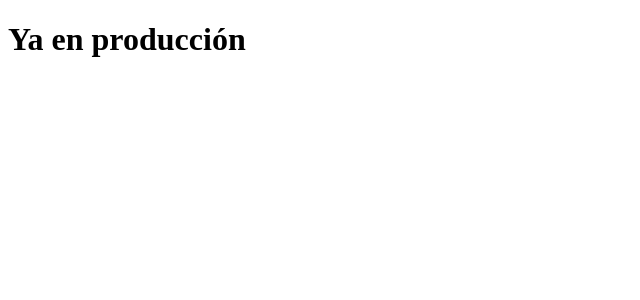
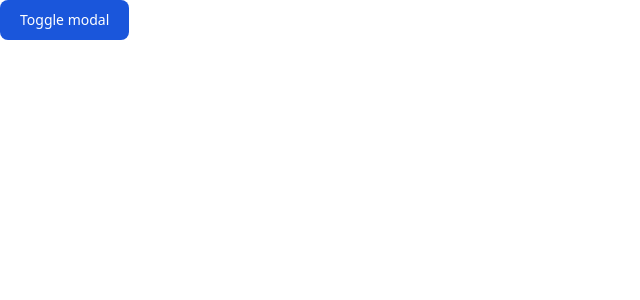
Before and after one commit to byteAr/myPage, an Angular app: page / in a window 1280 px wide. Shown: the top 300 px of the page, without its empty margins (0-640 px from the left). Built offline with nearby package versions, Linux system fonts and the light colour scheme.

Commit message:
instalamos tailwind y agregamos flowbite al proyecto

```diff
--- a/package.json
+++ b/package.json
@@ -18,6 +18,7 @@
     "@angular/platform-browser": "^16.1.0",
     "@angular/platform-browser-dynamic": "^16.1.0",
     "@angular/router": "^16.1.0",
+    "flowbite": "^1.8.1",
     "rxjs": "~7.8.0",
     "tslib": "^2.3.0",
     "zone.js": "~0.13.0"
@@ -33,6 +34,7 @@
     "karma-coverage": "~2.2.0",
     "karma-jasmine": "~5.1.0",
     "karma-jasmine-html-reporter": "~2.1.0",
+    "tailwindcss": "^3.3.3",
     "typescript": "~5.1.3"
   }
 }
--- a/src/app/app.component.html
+++ b/src/app/app.component.html
@@ -1 +1,39 @@
-<h1>Ya en producción</h1>
+<!-- Modal toggle -->
+<button data-modal-target="defaultModal" data-modal-toggle="defaultModal" class="block text-white bg-blue-700 hover:bg-blue-800 focus:ring-4 focus:outline-none focus:ring-blue-300 font-medium rounded-lg text-sm px-5 py-2.5 text-center dark:bg-blue-600 dark:hover:bg-blue-700 dark:focus:ring-blue-800" type="button">
+  Toggle modal
+  </button>
+
+  <!-- Main modal -->
+  <div id="defaultModal" tabindex="-1" aria-hidden="true" class="fixed top-0 left-0 right-0 z-50 hidden w-full p-4 overflow-x-hidden overflow-y-auto md:inset-0 h-[calc(100%-1rem)] max-h-full">
+      <div class="relative w-full max-w-2xl max-h-full">
+          <!-- Modal content -->
+          <div class="relative bg-white rounded-lg shadow dark:bg-gray-700">
+              <!-- Modal header -->
+              <div class="flex items-start justify-between p-4 border-b rounded-t dark:border-gray-600">
+                  <h3 class="text-xl font-semibold text-gray-900 dark:text-white">
+                      Terms of Service
+                  </h3>
+                  <button type="button" class="text-gray-400 bg-transparent hover:bg-gray-200 hover:text-gray-900 rounded-lg text-sm w-8 h-8 ml-auto inline-flex justify-center items-center dark:hover:bg-gray-600 dark:hover:text-white" data-modal-hide="defaultModal">
+                      <svg class="w-3 h-3" aria-hidden="true" xmlns="http://www.w3.org/2000/svg" fill="none" viewBox="0 0 14 14">
+                          <path stroke="currentColor" stroke-linecap="round" stroke-linejoin="round" stroke-width="2" d="m1 1 6 6m0 0 6 6M7 7l6-6M7 7l-6 6"/>
+                      </svg>
+                      <span class="sr-only">Close modal</span>
+                  </button>
+              </div>
+              <!-- Modal body -->
+              <div class="p-6 space-y-6">
+                  <p class="text-base leading-relaxed text-gray-500 dark:text-gray-400">
+                      With less than a month to go before the European Union enacts new consumer privacy laws for its citizens, companies around the world are updating their terms of service agreements to comply.
+                  </p>
+                  <p class="text-base leading-relaxed text-gray-500 dark:text-gray-400">
+                      The European Union’s General Data Protection Regulation (G.D.P.R.) goes into effect on May 25 and is meant to ensure a common set of data rights in the European Union. It requires organizations to notify users as soon as possible of high-risk data breaches that could personally affect them.
+                  </p>
+              </div>
+              <!-- Modal footer -->
+              <div class="flex items-center p-6 space-x-2 border-t border-gray-200 rounded-b dark:border-gray-600">
+                  <button data-modal-hide="defaultModal" type="button" class="text-white bg-blue-700 hover:bg-blue-800 focus:ring-4 focus:outline-none focus:ring-blue-300 font-medium rounded-lg text-sm px-5 py-2.5 text-center dark:bg-blue-600 dark:hover:bg-blue-700 dark:focus:ring-blue-800">I accept</button>
+                  <button data-modal-hide="defaultModal" type="button" class="text-gray-500 bg-white hover:bg-gray-100 focus:ring-4 focus:outline-none focus:ring-blue-300 rounded-lg border border-gray-200 text-sm font-medium px-5 py-2.5 hover:text-gray-900 focus:z-10 dark:bg-gray-700 dark:text-gray-300 dark:border-gray-500 dark:hover:text-white dark:hover:bg-gray-600 dark:focus:ring-gray-600">Decline</button>
+              </div>
+          </div>
+      </div>
+  </div>
--- a/src/app/app.component.ts
+++ b/src/app/app.component.ts
@@ -1,10 +1,15 @@
 import { Component } from '@angular/core';
+import { OnInit } from '@angular/core';
+import { initFlowbite } from 'flowbite';
 
 @Component({
   selector: 'app-root',
   templateUrl: './app.component.html',
   styleUrls: ['./app.component.css']
 })
-export class AppComponent {
+export class AppComponent implements OnInit {
   title = 'myPage';
+  ngOnInit(): void {
+    initFlowbite();
+  }
 }
--- a/src/styles.css
+++ b/src/styles.css
@@ -1 +1,4 @@
 /* You can add global styles to this file, and also import other style files */
+@tailwind base;
+@tailwind components;
+@tailwind utilities;
--- /dev/null
+++ b/tailwind.config.js
@@ -0,0 +1,11 @@
+/** @type {import('tailwindcss').Config} */
+module.exports = {
+  content: [
+    "./src/**/*.{html,js}",
+    "./node_modules/flowbite/**/*.js"
+  ],
+  theme: {
+    extend: {},
+  },
+  plugins: [require('flowbite/plugin')],
+}
```
Also changed, not shown: 1 other file (tests, documents, lock files or other folders).
